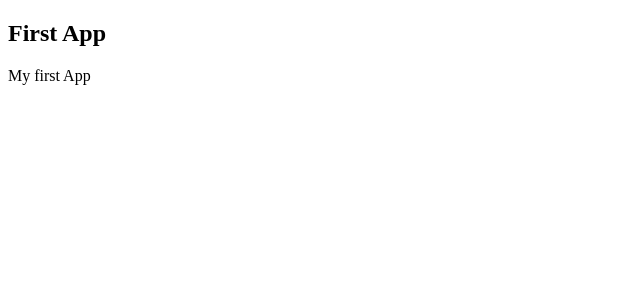
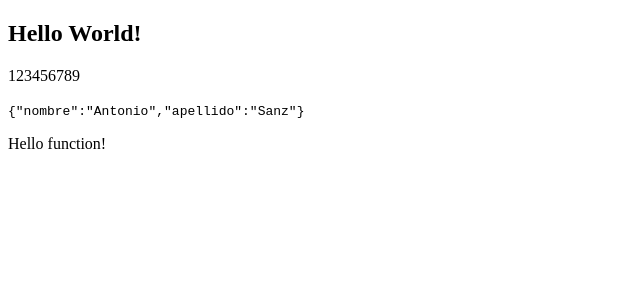
Before and after one commit to AntoSanz/Curso-React-Udemy, a React (Vite) app in the folder 03-counter-app-vite/: page / in a window 1280 px wide. Shown: the top 300 px of the page, without its empty margins (0-640 px from the left). Built offline with nearby package versions, Linux system fonts and the light colour scheme.

Commit message:
38-Impresion de variables

```diff
--- a/03-counter-app-vite/src/FirstApp.jsx
+++ b/03-counter-app-vite/src/FirstApp.jsx
@@ -1,9 +1,24 @@
+// Si no hay dependencias se recomienda que las funciones, constantes, variables estén fuera del componente
+const newString = "Hello World!";
+const newArray = [1, 2, 3, 4, 5, 6, 7, 8, 9];
+const newObject = {
+  nombre: "Antonio",
+  apellido: "Sanz",
+};
+const getString = () => {
+  return "Hello function!";
+};
+
 export const FirstApp = () => {
-    return (
-        <>
-        {/* <></> es lo mismo que <Fragment></Fragment> y no es necesario importar el Fragment*/}
-            <h2>First App</h2>
-            <p>My first App</p>
-        </>
-    );
+  return (
+    <>
+      {/* <></> es lo mismo que <Fragment></Fragment> y no es necesario importar el Fragment*/}
+      <h2>{newString}</h2>
+      <p>{newArray}</p>
+      {/* React no puede procesar objetos de manera que para mostrar el objeto tenemos que usar una expresion de JS: JSON.stringify(Objeto)
+            Para mostar las porpiedades del objeto podemos llamar Objeto.propiedad */}
+      <code>{JSON.stringify(newObject)}</code>
+      <p>{getString()}</p>
+    </>
+  );
 };
```
